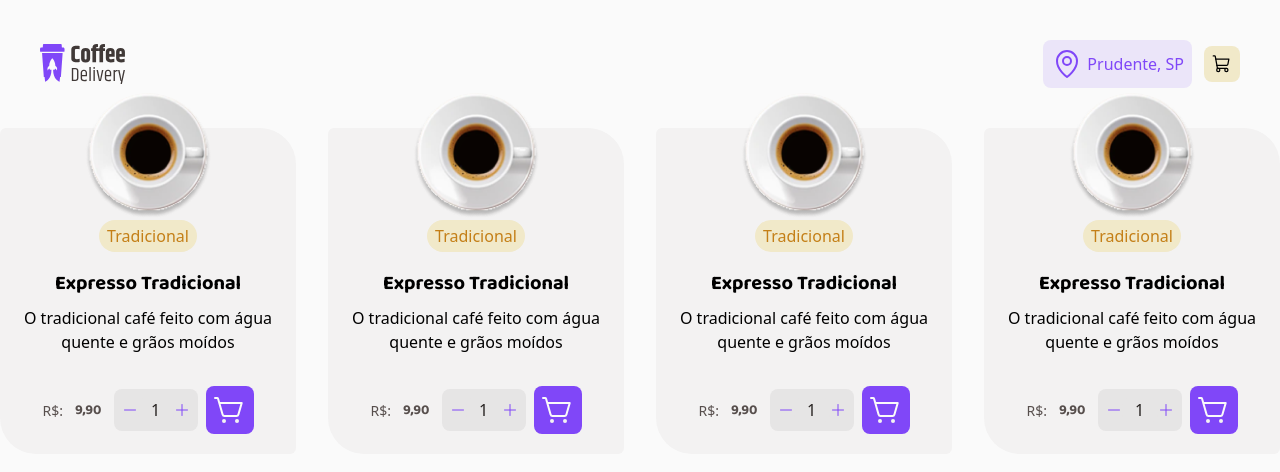
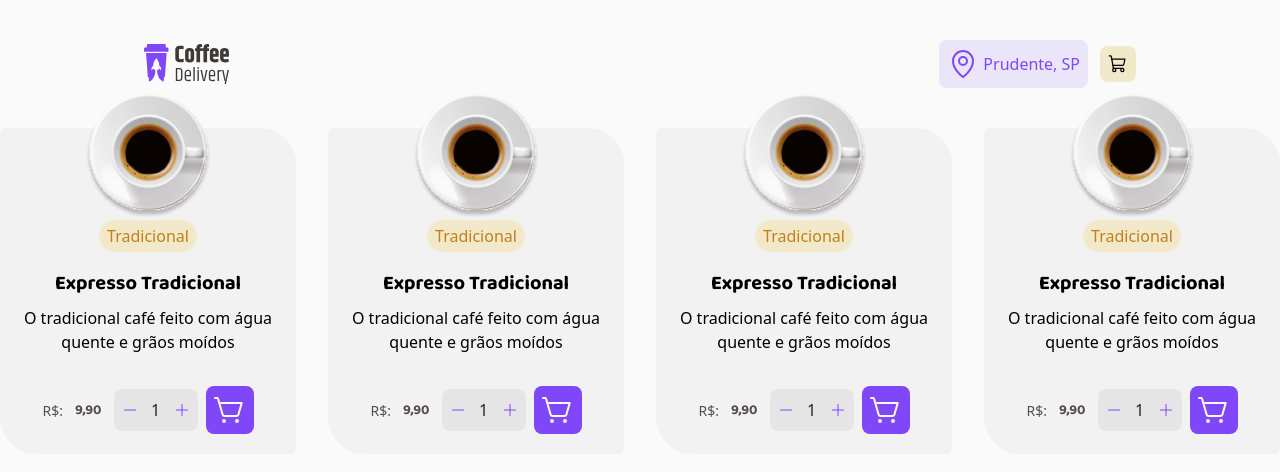
Before and after one commit to mariafantuci/react-coffee, a React (Vite) app: page / in a window 1280 px wide. Shown: the top 472 px of the page. Built offline with nearby package versions, Linux system fonts and the light colour scheme.

Commit message:
adding more padding

```diff
--- a/src/components/Header.jsx
+++ b/src/components/Header.jsx
@@ -3,7 +3,7 @@ import { MapPin, ShoppingCart } from 'phosphor-react'
 
 export function Header () {
     return (
-        <header className="flex w-full bg-background py-10 px-10 justify-between items-center">
+        <header className="flex w-full bg-background py-10 px-10 lg:px-36 justify-between items-center">
             <img src={logo} alt="coffee purple" />
             <div className="flex items-center gap-3">
                 <div className="flex items-center bg-purple-light text-purple rounded-lg p-2 gap-1">
```
